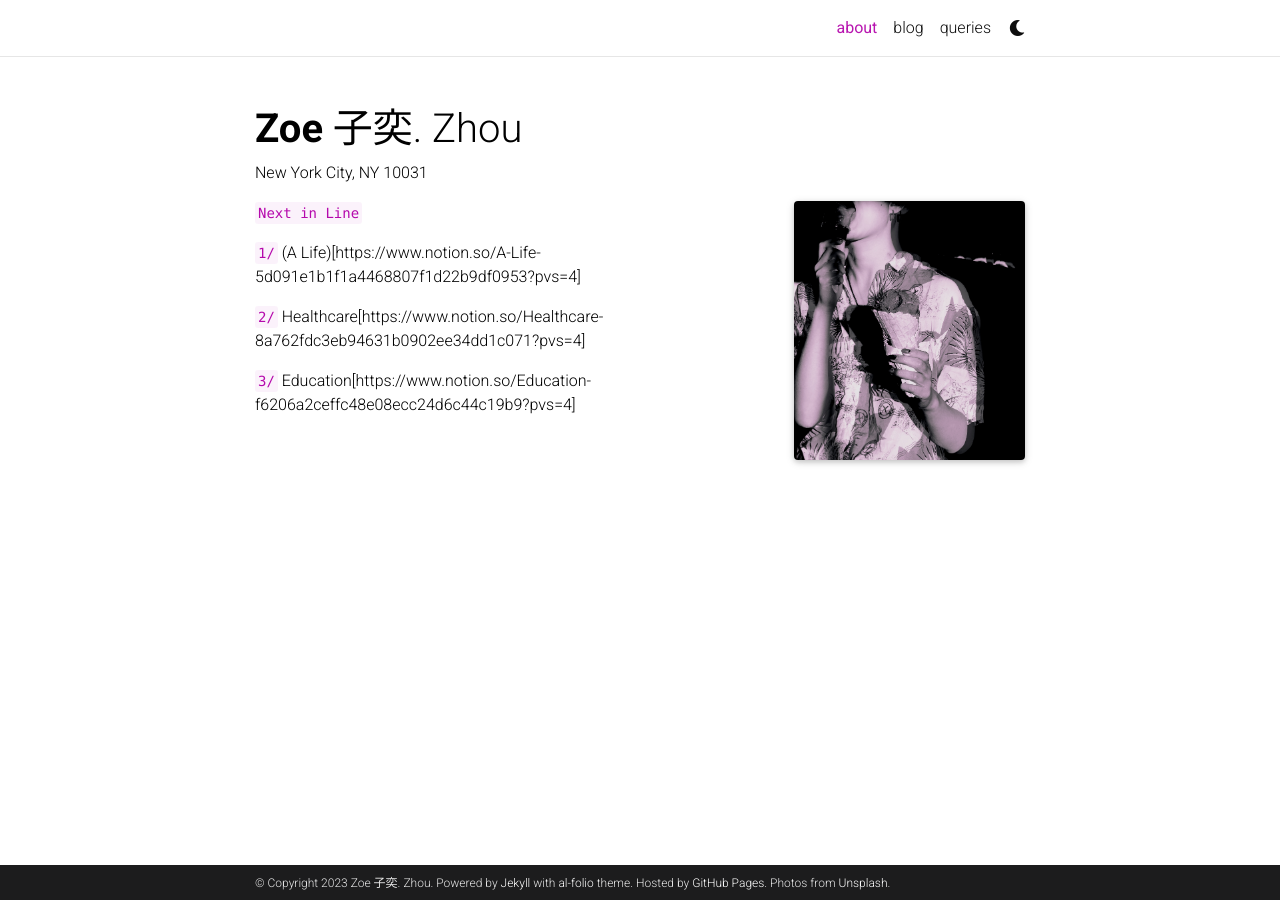
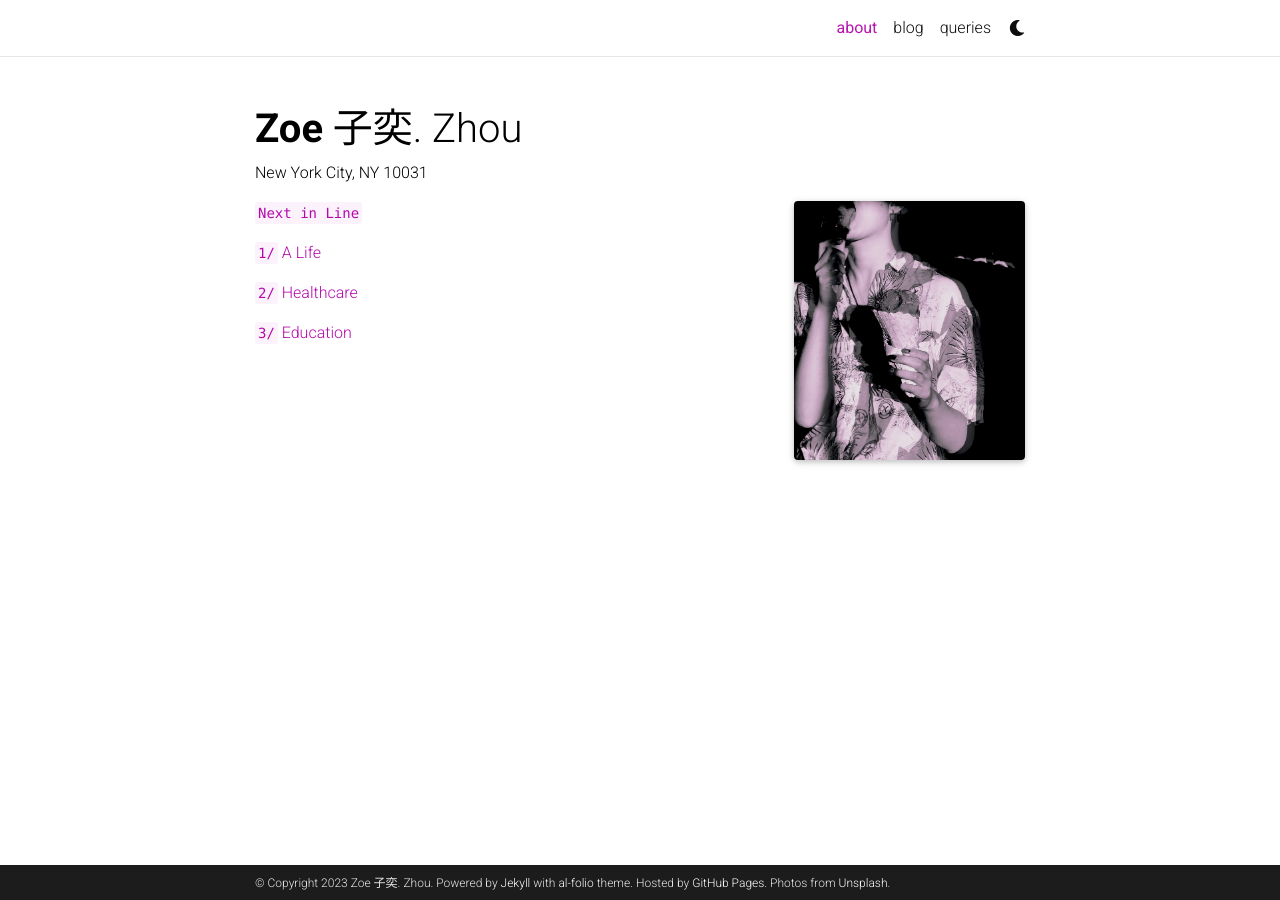
Before and after one commit to Zoewhat/Zoewhat.github.io, a Jekyll site: the page built from _pages/about.md, in a window 1280 px wide. Built offline with Jekyll 4.4.1, drawn with Linux system fonts in a browser that asks for light colours; full-size pictures stand in for the smaller copies a plugin makes; comment, search, counter and statistics services are not loaded; a style sheet for code colours, icons or effects is not loaded.

Commit message:
Update about.md

```diff
--- a/_pages/about.md
+++ b/_pages/about.md
@@ -15,8 +15,8 @@ profile:
 
 `Next in Line`
 
-`1/` (A Life)[https://www.notion.so/A-Life-5d091e1b1f1a4468807f1d22b9df0953?pvs=4]
+`1/` [A Life](https://www.notion.so/A-Life-5d091e1b1f1a4468807f1d22b9df0953?pvs=4)
 
-`2/` Healthcare[https://www.notion.so/Healthcare-8a762fdc3eb94631b0902ee34dd1c071?pvs=4]
+`2/` [Healthcare](https://www.notion.so/Healthcare-8a762fdc3eb94631b0902ee34dd1c071?pvs=4)
 
-`3/` Education[https://www.notion.so/Education-f6206a2ceffc48e08ecc24d6c44c19b9?pvs=4]
+`3/` [Education](https://www.notion.so/Education-f6206a2ceffc48e08ecc24d6c44c19b9?pvs=4)
```
